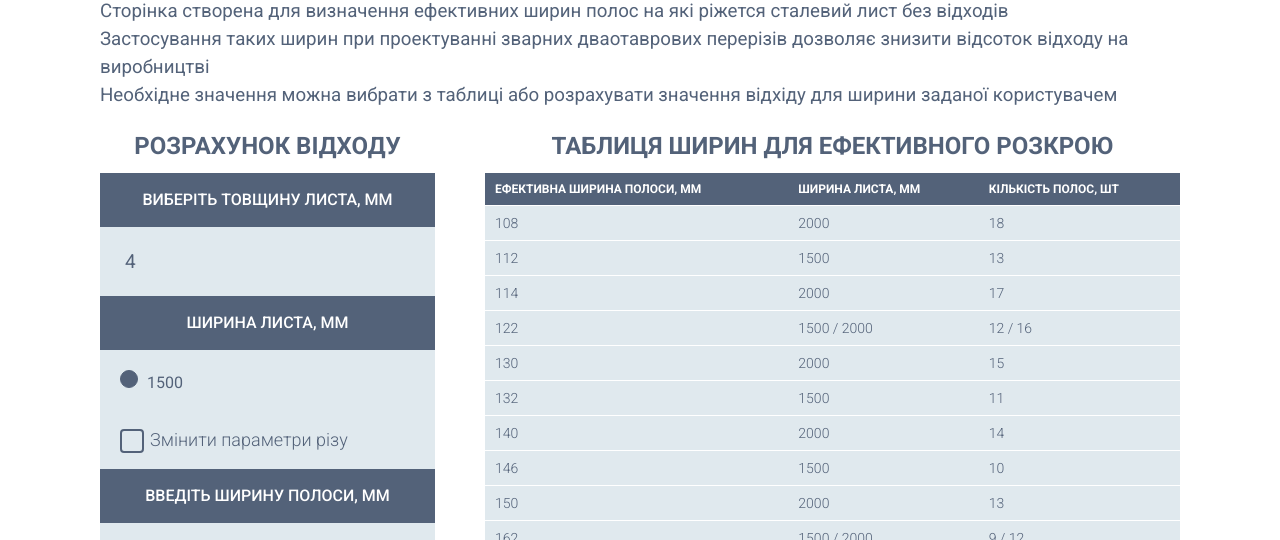
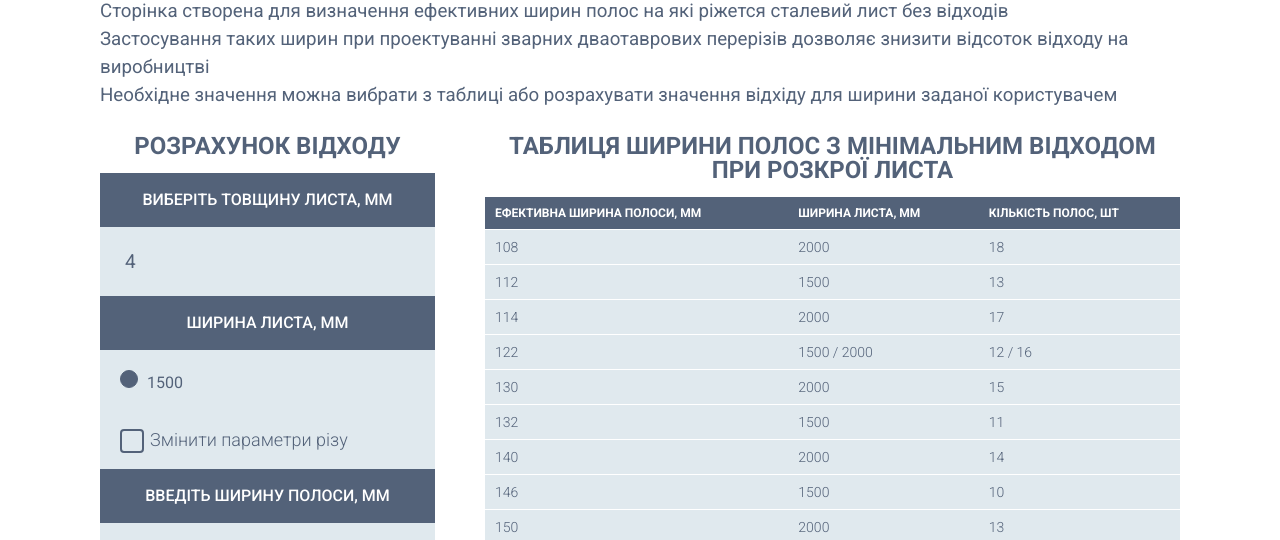
Before and after one commit to vdovkin/USCC-cutting, a plain HTML site: page index.html in a window 1280 px wide. Shown: the part 215-755 px from the top of the page. Drawn offline with Linux system fonts and the light colour scheme.

Commit message:
change table name

```diff
--- a/index.html
+++ b/index.html
@@ -202,7 +202,7 @@
 
         <div class="template_4_table">
           <div class="scroll-table">
-            <h2 class="subtitle">Таблиця ширин для ефективного розкрою</h2>
+            <h2 class="subtitle">Таблиця ширини полос з мінімальним відходом при розкрої листа</h2>
             <table>
               <thead>
                 <tr>
```
